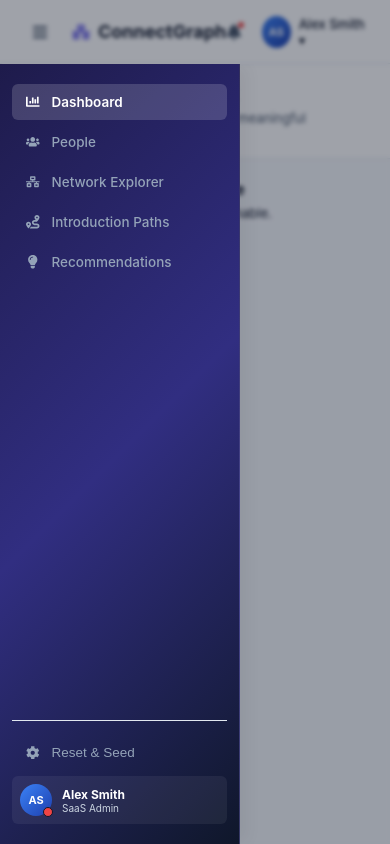
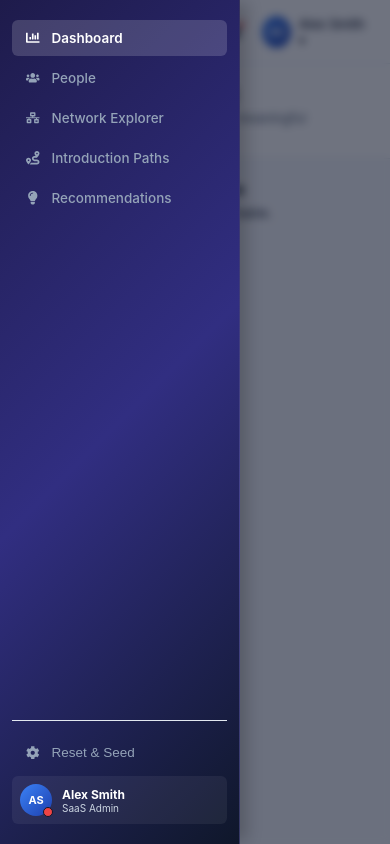
Before and after one commit to Murali7781/ConnectGraph, a React app in the folder frontend/: page / in a window 390 px wide. Built offline with nearby package versions, Linux system fonts and the light colour scheme; no server answers; the HTML template or start-up script is replaced by a standard one.

Commit message:
feat: add CSS layout styles for the responsive application shell, sidebar, and topbar components

```diff
--- a/frontend/src/App.css
+++ b/frontend/src/App.css
@@ -247,21 +247,22 @@
   left: 0;
   right: 0;
   bottom: 0;
-  background: rgba(15, 23, 42, 0.4);
-  backdrop-filter: blur(2px);
-  z-index: 90;
+  background: rgba(15, 23, 42, 0.6); /* Slightly darker backdrop for better readability */
+  backdrop-filter: blur(4px);
+  z-index: 999; /* Ensure it covers the topbar */
 }
 
 /* Responsive grid layout adaptations */
 @media (max-width: 768px) {
   .app-sidebar {
-    position: absolute;
+    position: fixed; /* Use fixed so it covers full viewport height cleanly */
     left: 0;
     top: 0;
     bottom: 0;
-    z-index: 100;
-    box-shadow: 10px 0 15px -3px rgba(0, 0, 0, 0.05);
+    z-index: 1000; /* Ensure it is on top of the overlay */
+    box-shadow: 10px 0 15px -3px rgba(0, 0, 0, 0.2);
   }
+
   .app-sidebar.collapsed {
     width: 0;
     padding: 0;
```
Also changed, not shown: 1 other file (tests, documents, lock files or other folders).
